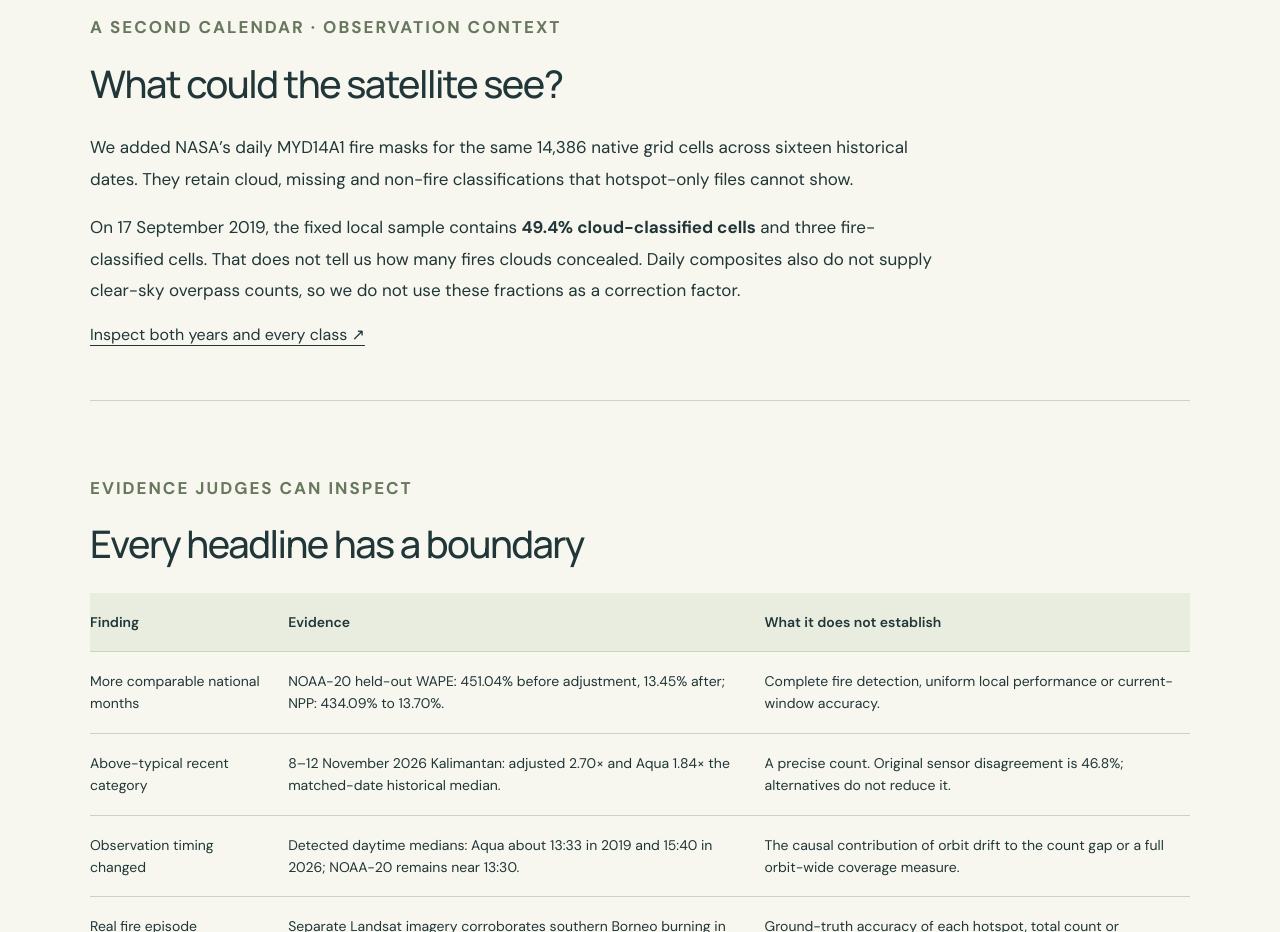
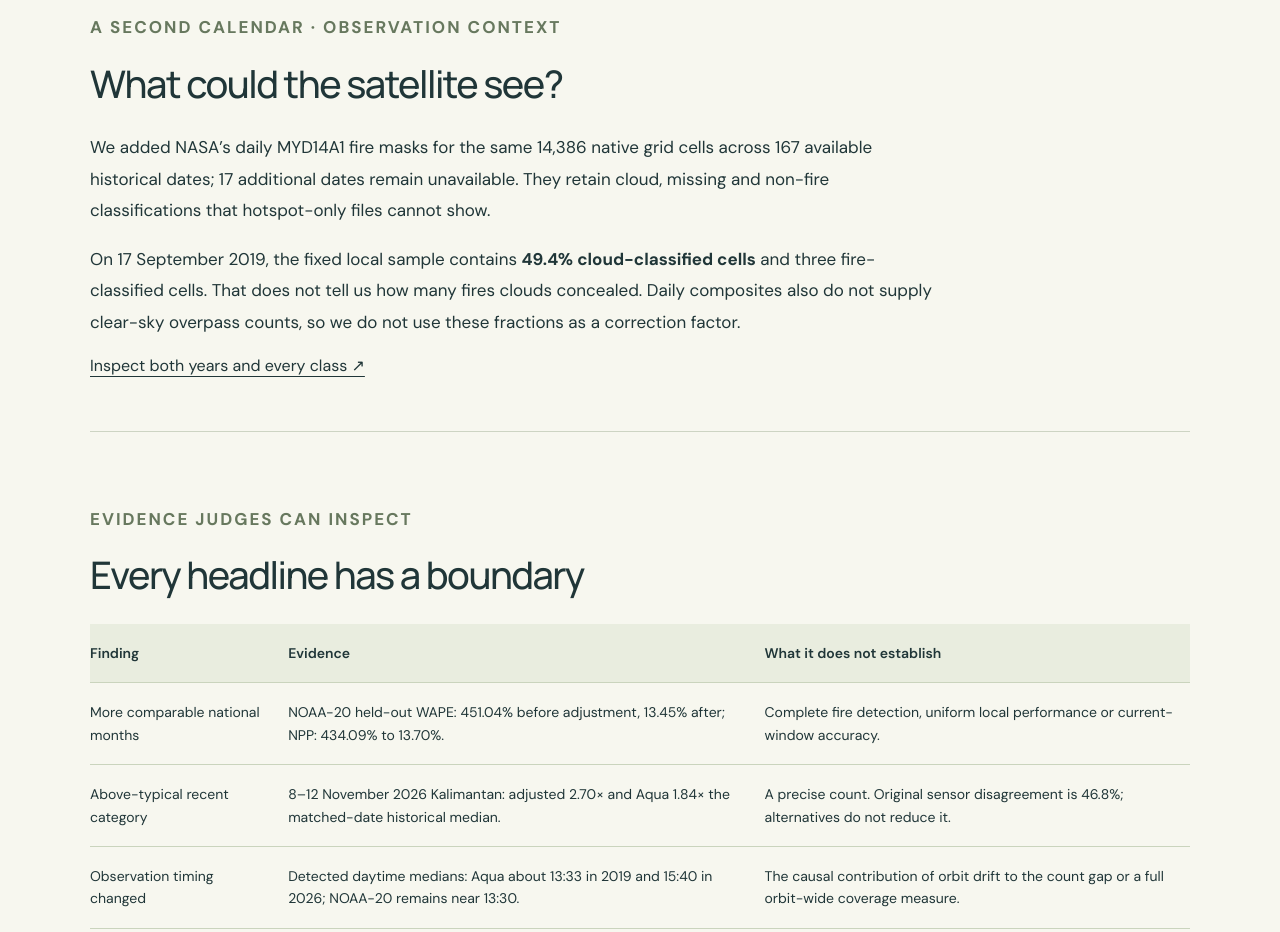
Before and after one commit to likalight/fire-continuum, a website: page web/public/submission/index.html in a window 1280 px wide. Shown: the part 3060-3992 px from the top of the page. Drawn offline with Linux system fonts and the light colour scheme.

Commit message:
Correct observation-calendar scope on submission overview

```diff
--- a/web/public/submission/index.html
+++ b/web/public/submission/index.html
@@ -11,7 +11,7 @@
 <section class="film" aria-label="Thirty second project demo"><div class="film-top"><h2>The project in 30 seconds</h2><a href="fire-continuum-demo.mp4" download>Download demo MP4 ↓</a></div><video controls preload="metadata" playsinline poster="demo-preview.jpg"><source src="fire-continuum-demo.mp4" type="video/mp4"><track default kind="captions" srclang="en" label="English" src="demo.vtt">Your browser does not support video. Use the MP4 download or transcript.</video><p>Actual prototype screens and NASA data. Synthetic narration; captions included. Snapshot prepared 14 November 2026.</p><details class="transcript"><summary>Read the demo transcript</summary><p>Same place. Same month. Different satellites can change the apparent story. Fire Continuum connects NASA records and tests whether conclusions survive. Inspect observation quality. Missing data must never become zero fire. Test other regions. Better counts can still mean worse seasonal categories. Open independent Landsat scenes, including evidence that remains inconclusive. Choose what to investigate. Export the finding, its sources, and its limits.</p></details></section>
 <section class="chapter"><p class="eyebrow">The challenge and our response</p><h2>One calendar across changing instruments</h2><p>MODIS and VIIRS observe burning with different spatial resolution, sensitivity and schedules. Simply joining their counts can create a false change in the record. We preserve each instrument, count occupied cells on a common grid, fit regional and seasonal overlap ratios, then test on years excluded from fitting.</p><p>The working web app covers Indonesia from 2003–2025, with a separate dated 8–12 November 2026 comparison. Users select a study region or draw a rectangle, inspect seasonal context, change processing choices and download the analysis.</p><div class="routes"><div><a href="../#explore">Explore a place and period ↗</a><p>Interactive calendar, map, original observations and source-specific downloads.</p></div><div><a href="../#season-planner">Identify critical seasonal periods ↗</a><p>A historical three-month peak with leave-one-year-out sensitivity, for planning discussions.</p></div><div><a href="../#recent-comparison">Compare the same recent dates ↗</a><p>Identical calendar dates, concurrent sensors and explicit short-window limitations.</p></div><div><a href="../#correction-audit">Try the corrections yourself ↗</a><p>Seven methods, historical replay and a downloadable evidence passport.</p></div></div></section>
 <section class="chapter"><p class="eyebrow">A documented case · September 2019</p><h2>Real burning, a qualified anomaly</h2><div class="case"><figure><a href="https://science.nasa.gov/earth/earth-observatory/smoke-blankets-borneo-145614/"><img src="../data/borneo-landsat-2019-09-15.jpg" alt="NASA Landsat image showing smoke and infrared-highlighted fires in southern Borneo on 15 September 2019"></a><figcaption>NASA Earth Observatory / Joshua Stevens. Landsat data from USGS. Acquired 15 September 2019. Original annotated image; no generated imagery.</figcaption></figure><div><p class="finding">Adjusted VIIRS: <strong>1.93×</strong> the September baseline.<br>Aqua: <strong>2.15×</strong>.</p><p>Both show above-typical activity. All six tested processing variants retain that conclusion. The “unusually high” classification changes with the confidence filter.</p><p>Landsat independently corroborates the event’s existence at a regional/monthly scale. It does not verify our aggregate count or anomaly magnitude.</p><a href="../#case-study">Open the case and sensitivity tests ↗</a></div></div></section>
-<section class="chapter"><p class="eyebrow">A second calendar · observation context</p><h2>What could the satellite see?</h2><p>We added NASA’s daily MYD14A1 fire masks for the same 14,386 native grid cells across sixteen historical dates. They retain cloud, missing and non-fire classifications that hotspot-only files cannot show.</p><p>On 17 September 2019, the fixed local sample contains <b>49.4% cloud-classified cells</b> and three fire-classified cells. That does not tell us how many fires clouds concealed. Daily composites also do not supply clear-sky overpass counts, so we do not use these fractions as a correction factor.</p><a href="../#observation-context">Inspect both years and every class ↗</a></section>
+<section class="chapter"><p class="eyebrow">A second calendar · observation context</p><h2>What could the satellite see?</h2><p>We added NASA’s daily MYD14A1 fire masks for the same 14,386 native grid cells across 167 available historical dates; 17 additional dates remain unavailable. They retain cloud, missing and non-fire classifications that hotspot-only files cannot show.</p><p>On 17 September 2019, the fixed local sample contains <b>49.4% cloud-classified cells</b> and three fire-classified cells. That does not tell us how many fires clouds concealed. Daily composites also do not supply clear-sky overpass counts, so we do not use these fractions as a correction factor.</p><a href="../#observation-context">Inspect both years and every class ↗</a></section>
 <section class="chapter"><p class="eyebrow">Evidence judges can inspect</p><h2>Every headline has a boundary</h2><div class="scroll"><table class="evidence-table"><thead><tr><th>Finding</th><th>Evidence</th><th>What it does not establish</th></tr></thead><tbody>
 <tr><td>More comparable national months</td><td>NOAA-20 held-out WAPE: 451.04% before adjustment, 13.45% after; NPP: 434.09% to 13.70%.</td><td>Complete fire detection, uniform local performance or current-window accuracy.</td></tr>
 <tr><td>Above-typical recent category</td><td>8–12 November 2026 Kalimantan: adjusted 2.70× and Aqua 1.84× the matched-date historical median.</td><td>A precise count. Original sensor disagreement is 46.8%; alternatives do not reduce it.</td></tr>
```
